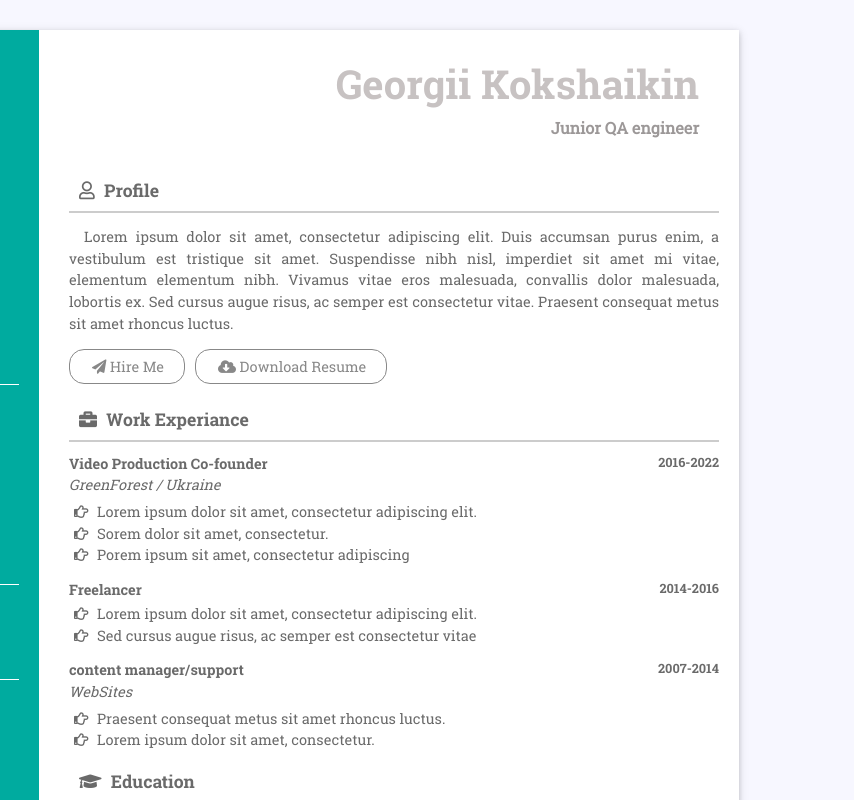
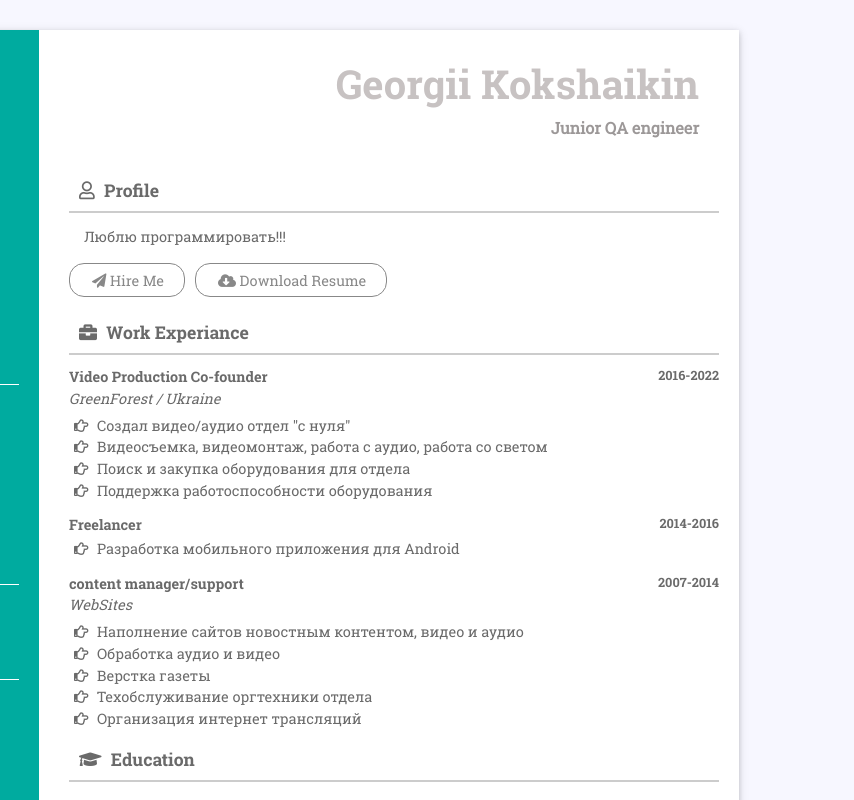
Before and after one commit to Geodezist7/My-Resume, a plain HTML site: page index.html in a window 1280 px wide. Shown: the top 800 px of the page, 426-1280 px from the left. Drawn offline with Linux system fonts and the light colour scheme.

Commit message:
text changes

```diff
--- a/index.html
+++ b/index.html
@@ -68,7 +68,7 @@
                         </div>
                         <h2 class="rit-titl"><i class="far fa-user"></i> Profile</h2>
                         <div class="about">
-                            <p>Lorem ipsum dolor sit amet, consectetur adipiscing elit. Duis accumsan purus enim, a vestibulum est tristique sit amet. Suspendisse nibh nisl, imperdiet sit amet mi vitae, elementum elementum nibh. Vivamus vitae eros malesuada, convallis dolor malesuada, lobortis ex. Sed cursus augue risus, ac semper est consectetur vitae. Praesent consequat metus sit amet rhoncus luctus.</p>
+                            <p>Люблю программировать!!!</p>
                             <div class="btn-ro row no-margin">
                                 <ul class="btn-link">
                                     <li>
@@ -86,28 +86,30 @@
                             <h6>Video Production Co-founder <span>2016-2022</span></h6>
                             <i>GreenForest / Ukraine</i>
                             <ul>
-                                <li><i class="far fa-hand-point-right"></i> Lorem ipsum dolor sit amet, consectetur adipiscing elit. </li>
-                                <li><i class="far fa-hand-point-right"></i> Sorem dolor sit amet, consectetur. </li>
-                                <li><i class="far fa-hand-point-right"></i> Porem ipsum sit amet, consectetur adipiscing </li>
+                                <li><i class="far fa-hand-point-right"></i> Создал видео/аудио отдел "с нуля" </li>
+                                <li><i class="far fa-hand-point-right"></i> Видеосъемка, видеомонтаж, работа с аудио, работа со светом</li>
+                                <li><i class="far fa-hand-point-right"></i> Поиск и закупка оборудования для отдела </li>
+                                <li><i class="far fa-hand-point-right"></i> Поддержка работоспособности оборудования </li>
                             </ul>
                         </div>
                         <div class="work-exp">
                             <h6>Freelancer <span>2014-2016</span></h6>
                             <!-- <i>Microsoft / United States</i> -->
                             <ul>
-                                <li><i class="far fa-hand-point-right"></i> Lorem ipsum dolor sit amet, consectetur adipiscing elit. </li>
+                                <li><i class="far fa-hand-point-right"></i> Разработка мобильного приложения для Android </li>
 
-                                <li><i class="far fa-hand-point-right"></i> Sed cursus augue risus, ac semper est consectetur vitae </li>
+                                <!-- <li><i class="far fa-hand-point-right"></i> Sed cursus augue risus, ac semper est consectetur vitae </li> -->
                             </ul>
                         </div>
                         <div class="work-exp">
                             <h6>content manager/support <span>2007-2014</span></h6>
                             <i>WebSites</i>
                             <ul>
-                                <li><i class="far fa-hand-point-right"></i> Praesent consequat metus sit amet rhoncus luctus.
-
-                                </li>
-                                <li><i class="far fa-hand-point-right"></i> Lorem ipsum dolor sit amet, consectetur. </li>
+                                <li><i class="far fa-hand-point-right"></i> Наполнение сайтов новостным контентом, видео и аудио </li>
+                                <li><i class="far fa-hand-point-right"></i> Обработка аудио и видео </li>
+                                <li><i class="far fa-hand-point-right"></i> Верстка газеты </li>
+                                <li><i class="far fa-hand-point-right"></i> Техобслуживание оргтехники отдела </li>
+                                <li><i class="far fa-hand-point-right"></i> Организация интернет трансляций </li>
 
                             </ul>
                         </div>
```
